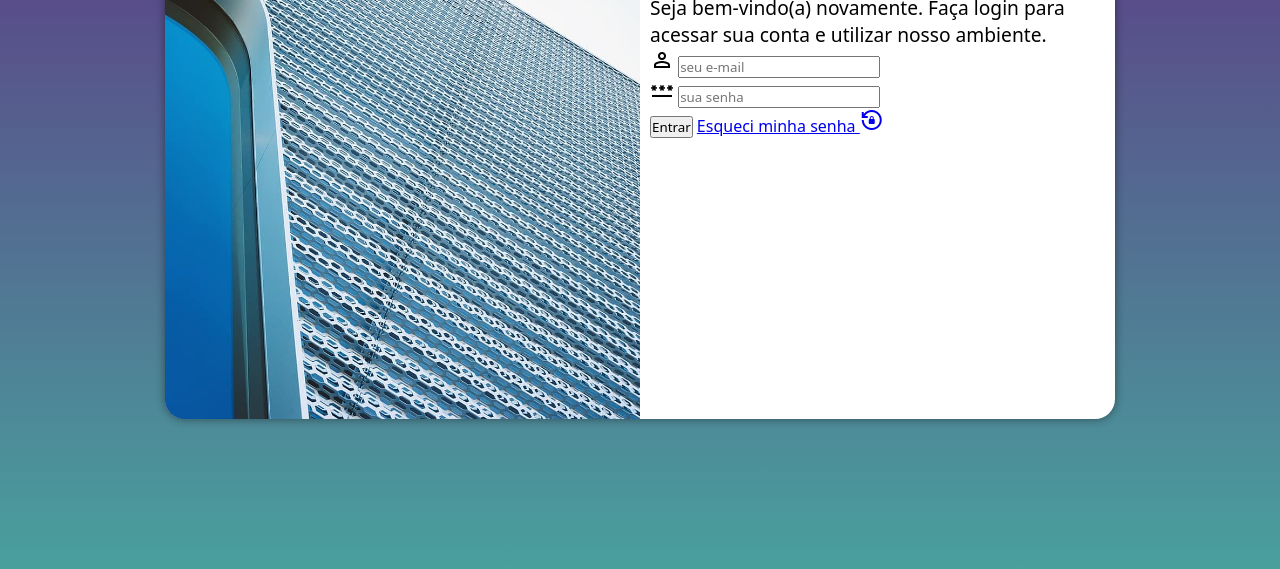
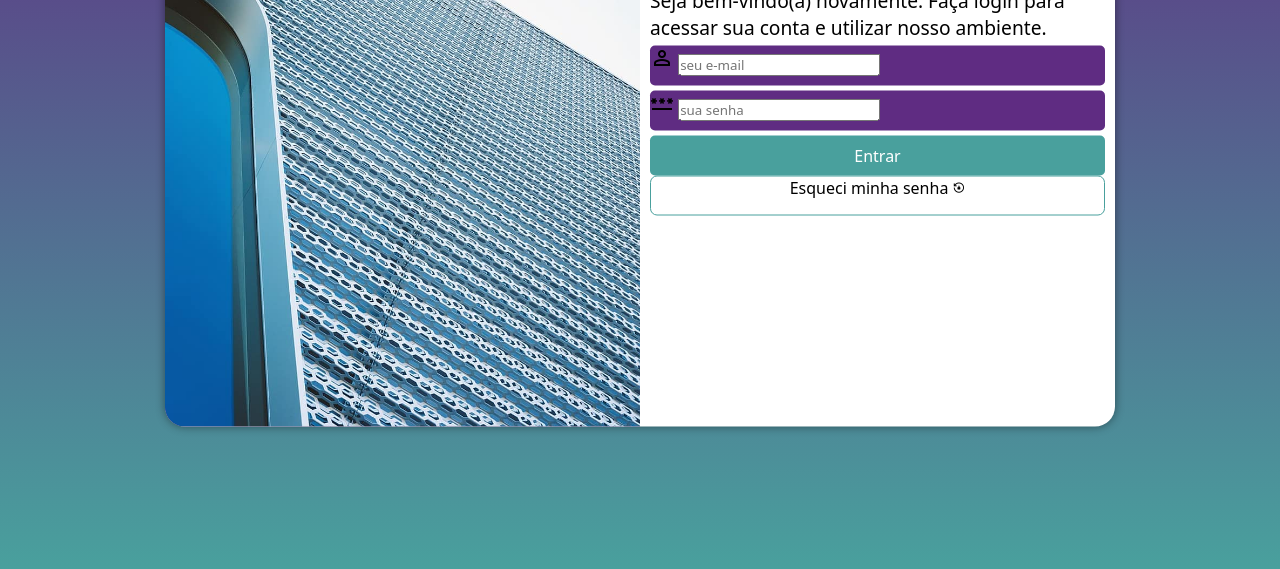
Before and after one commit to pituchopj/proj-login, a plain HTML site: page index.html in a window 1280 px wide. Shown: the part 231-800 px from the top of the page. Drawn offline with nearby package versions, Linux system fonts and the light colour scheme.

Commit message:
formulario css

```diff
--- a/estilos/media-queries.css
+++ b/estilos/media-queries.css
@@ -18,7 +18,7 @@
 }
 @media screen and (min-width:992px) {
       body {
-        background-image: linear-gradient(to top, #49a09d, #5f2c82);
+        background-image: linear-gradient(to top,#49a09d , #5f2c82);
     }
     #login {
          width: 950px;
--- a/estilos/style.css
+++ b/estilos/style.css
@@ -25,7 +25,7 @@ main {
     left: 50%;
     transform: translate(-50%,-50%);
     overflow: hidden;
-    height: 500px;
+    height: 515px;
     width: 250px;
     border-radius: 20px;
     box-shadow: 0px 0px 10px rgba(0, 0, 0, 0.449);
@@ -52,3 +52,45 @@ main {
 #formulario p {
     font-size: 0.8em;
 }
+.campo {
+    background-color: #5f2c82;
+    width:100%;
+    height: 40px;
+    border-radius: 5px;
+    margin:5px 0px;
+}
+label {
+    display: none;
+}
+ form input[type=submit] {
+    display: block;
+    font-size: 1em;
+    width: 100%;
+    height: 40px;
+    background-color: #49a09d;
+    color: white;
+    border: none;
+    border-radius:  5px;
+    cursor: pointer;
+}
+form input[type=submit]:hover{
+    background-color: #2d6462;
+}
+form a.botao {
+    display: block;
+    text-align: center;
+    font-size: 1em;
+    width: 100%;
+    height: 40px;
+    background-color: white;
+    border: 1px solid #49a09d;
+    border-radius: 7px;
+    text-decoration: none;
+    color: black;
+}
+form a.botao:hover {
+    background-color: #6cd3cf;
+}
+form a.botao span {
+    font-size: 0.8em;
+}
--- a/index.html
+++ b/index.html
@@ -34,7 +34,7 @@
                         <label for="isenha"></label>
                     </div>
                     <input type="submit" value="Entrar">
-                    <a href="esqueci.html">
+                    <a href="esqueci.html" class="botao">
                         Esqueci minha senha <span class="material-symbols-outlined">
                         lock_reset
                         </span>
```
